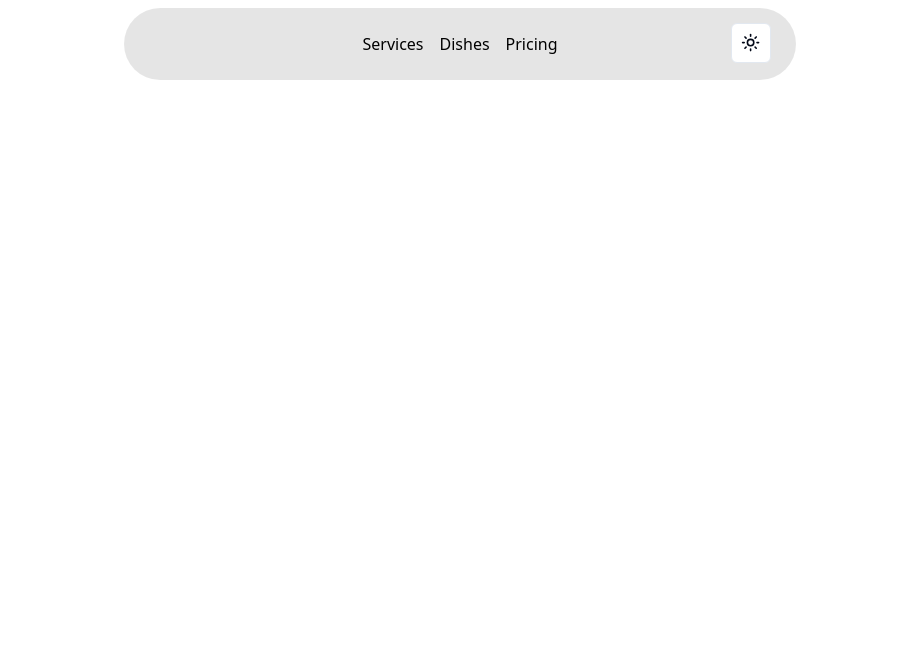
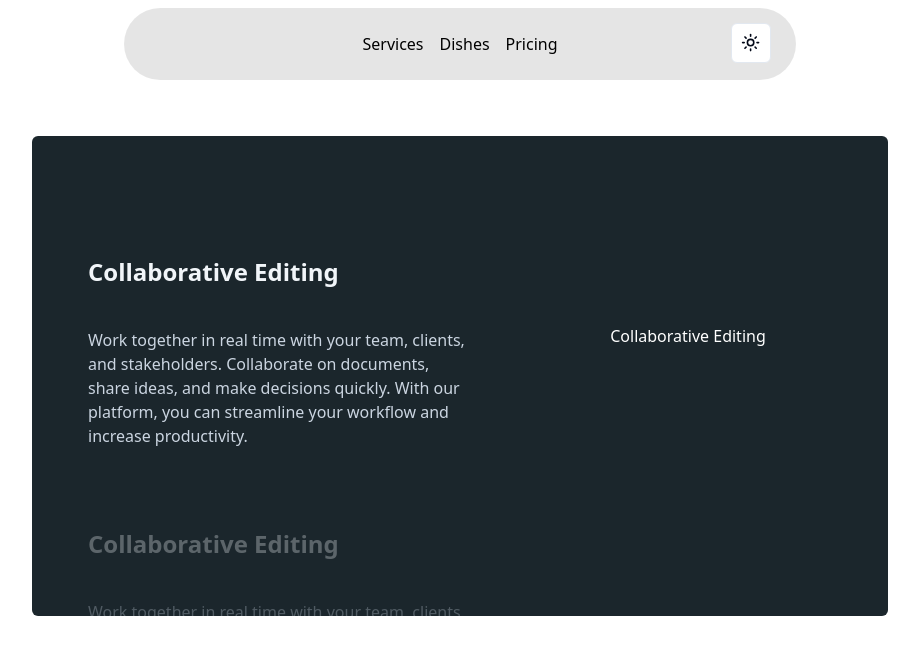
Before and after one commit to kkm980/voo-sharable, a Next.js app: page /dashboard in a window 1280 px wide. Shown: the top 654 px of the page, without its empty margins (180-1099 px from the left). Built offline with nearby package versions, Linux system fonts and the light colour scheme.

Commit message:
added dashboard content and context

```diff
--- a/app/dashboard/page.tsx
+++ b/app/dashboard/page.tsx
@@ -1,11 +1,9 @@
-import MeteorsForm from "@/components/signupForm";
-import { ThemeToggler } from "@/components/themeToggler";
-import Image from "next/image";
+import StickyScrollReveal from "@/components/dashboard/cardScroler/CardScroller";
 
 export default function Home() {
   return (
-    <main className="flex min-h-[2000px] flex-col items-center justify-between p-24">
-
+    <main className="flex max-h-screen flex-col items-center justify-between p-24 overflow-hidden">
+     <StickyScrollReveal/>
     </main>
   );
 }
--- a/app/layout.tsx
+++ b/app/layout.tsx
@@ -9,7 +9,7 @@
   description: "Generated by create next app",
 };
 
-import { ThemeProvider } from "@/components/theme-provider"
+import { ThemeProvider } from "@/components/theme-provider";
 
 export default function RootLayout({
   children,
--- /dev/null
+++ b/components/dashboard/cardScroler/CardScroller.tsx
@@ -0,0 +1,90 @@
+"use client";
+import React from "react";
+import { StickyScroll } from "../../ui/sticky-scroll-reveal";
+import Image from "next/image";
+
+const content = [
+  {
+    title: "Collaborative Editing",
+    description:
+      "Work together in real time with your team, clients, and stakeholders. Collaborate on documents, share ideas, and make decisions quickly. With our platform, you can streamline your workflow and increase productivity.",
+    content: (
+      <div className="h-full w-full bg-[linear-gradient(to_bottom_right,var(--cyan-500),var(--emerald-500))] flex items-center justify-center text-white">
+        Collaborative Editing
+      </div>
+    ),
+  },
+  {
+    title: "Collaborative Editing",
+    description:
+      "Work together in real time with your team, clients, and stakeholders. Collaborate on documents, share ideas, and make decisions quickly. With our platform, you can streamline your workflow and increase productivity.",
+    content: (
+      <div className="h-full w-full bg-[linear-gradient(to_bottom_right,var(--cyan-500),var(--emerald-500))] flex items-center justify-center text-white">
+        Collaborative Editing
+      </div>
+    ),
+  },
+  {
+    title: "Collaborative Editing",
+    description:
+      "Work together in real time with your team, clients, and stakeholders. Collaborate on documents, share ideas, and make decisions quickly. With our platform, you can streamline your workflow and increase productivity.",
+    content: (
+      <div className="h-full w-full bg-[linear-gradient(to_bottom_right,var(--cyan-500),var(--emerald-500))] flex items-center justify-center text-white">
+        Collaborative Editing
+      </div>
+    ),
+  },
+  {
+    title: "Collaborative Editing",
+    description:
+      "Work together in real time with your team, clients, and stakeholders. Collaborate on documents, share ideas, and make decisions quickly. With our platform, you can streamline your workflow and increase productivity.",
+    content: (
+      <div className="h-full w-full bg-[linear-gradient(to_bottom_right,var(--cyan-500),var(--emerald-500))] flex items-center justify-center text-white">
+        Collaborative Editing
+      </div>
+    ),
+  },
+  {
+    title: "Real time changes",
+    description:
+      "See changes as they happen. With our platform, you can track every modification in real time. No more confusion about the latest version of your project. Say goodbye to the chaos of version control and embrace the simplicity of real-time updates.",
+    content: (
+      <div className="h-full w-full  flex items-center justify-center text-white">
+        <Image
+          src="/linear.webp"
+          width={300}
+          height={300}
+          className="h-full w-full object-cover"
+          alt="linear board demo"
+        />
+      </div>
+    ),
+  },
+  {
+    title: "Version control",
+    description:
+      "Experience real-time updates and never stress about version control again. Our platform ensures that you're always working on the most recent version of your project, eliminating the need for constant manual updates. Stay in the loop, keep your team aligned, and maintain the flow of your work without any interruptions.",
+    content: (
+      <div className="h-full w-full bg-[linear-gradient(to_bottom_right,var(--orange-500),var(--yellow-500))] flex items-center justify-center text-white">
+        Version control
+      </div>
+    ),
+  },
+  {
+    title: "Running out of content",
+    description:
+      "Experience real-time updates and never stress about version control again. Our platform ensures that you're always working on the most recent version of your project, eliminating the need for constant manual updates. Stay in the loop, keep your team aligned, and maintain the flow of your work without any interruptions.",
+    content: (
+      <div className="h-full w-full bg-[linear-gradient(to_bottom_right,var(--cyan-500),var(--emerald-500))] flex items-center justify-center text-white">
+        Running out of content
+      </div>
+    ),
+  },
+];
+export default function StickyScrollReveal() {
+  return (
+    <div className="p-10">
+      <StickyScroll content={content} />
+    </div>
+  );
+}
--- a/components/themeToggler/index.tsx
+++ b/components/themeToggler/index.tsx
@@ -2,7 +2,7 @@
 
 import * as React from "react"
 import { Moon, Sun } from "lucide-react"
-import { useTheme } from "next-themes"
+import { useTheme } from "next-themes";
 
 import { Button } from "@/components/ui/button"
 
--- a/components/ui/navbar-menu.tsx
+++ b/components/ui/navbar-menu.tsx
@@ -28,7 +28,7 @@
     <div onMouseEnter={() => setActive(item)} className="relative ">
       <motion.p
         transition={{ duration: 0.3 }}
-        className="cursor-pointer text-black hover:opacity-[0.9] dark:text-white"
+        className="cursor-pointer text-black hover:opacity-[0.9] dark:text-neutral-500"
       >
         {item}
       </motion.p>
@@ -113,7 +113,7 @@
   return (
     <Link
       {...rest}
-      className="text-neutral-700 dark:text-neutral-200 hover:text-black "
+      className="text-neutral-700 dark:text-neutral-200 hover:text-black dark:text-neutral-500"
     >
       {children}
     </Link>
--- /dev/null
+++ b/components/ui/sticky-scroll-reveal.tsx
@@ -0,0 +1,113 @@
+"use client";
+import React, { useRef } from "react";
+import { useMotionValueEvent, useScroll } from "framer-motion";
+import { motion } from "framer-motion";
+import { cn } from "@/utils/cn";
+import { useTheme } from "next-themes";
+
+export const StickyScroll = ({
+  content,
+  contentClassName,
+}: {
+  content: {
+    title: string;
+    description: string;
+    content?: React.ReactNode | any;
+  }[];
+  contentClassName?: string;
+}) => {
+  const { theme } = useTheme();
+  const [activeCard, setActiveCard] = React.useState(0);
+  const ref = useRef<any>(null);
+  const { scrollYProgress } = useScroll({
+    // uncomment line 22 and comment line 23 if you DONT want the overflow container and want to have it change on the entire page scroll
+    // target: ref
+    container: ref,
+    offset: ["start start", "end start"],
+  });
+  const cardLength = content.length;
+
+  useMotionValueEvent(scrollYProgress, "change", (latest) => {
+    const cardsBreakpoints = content.map((_, index) => index / cardLength);
+    const closestBreakpointIndex = cardsBreakpoints.reduce(
+      (acc, breakpoint, index) => {
+        const distance = Math.abs(latest - breakpoint);
+        if (distance < Math.abs(latest - cardsBreakpoints[acc])) {
+          return index;
+        }
+        return acc;
+      },
+      0
+    );
+    setActiveCard(closestBreakpointIndex);
+  });
+
+  const backgroundLightColors = [
+    "#7D7C7C",
+    "#7D7C6D",
+    "#7D7C5B",
+  ];
+  const backgroundDarkColors = [
+    "#1B262C",
+    "#333333",
+    "#5B5656",
+    "#4D4646"
+  ];
+  const linearGradients = [
+    "linear-gradient(to bottom right, var(--cyan-500), var(--emerald-500))",
+    "linear-gradient(to bottom right, var(--pink-500), var(--indigo-500))",
+    "linear-gradient(to bottom right, var(--orange-500), var(--yellow-500))",
+  ];
+  return (
+    <motion.div
+      animate={{
+        backgroundColor: theme==="light"?backgroundLightColors[activeCard % backgroundLightColors.length]:backgroundDarkColors[activeCard % backgroundDarkColors.length],
+      }}
+      className="h-[30rem] overflow-y-auto flex justify-center relative space-x-10 rounded-md p-10"
+      ref={ref}
+    >
+      <div className="div relative flex items-start px-4">
+        <div className="max-w-2xl">
+          {content.map((item, index) => (
+            <div key={item.title + index} className="my-20">
+              <motion.h2
+                initial={{
+                  opacity: 0,
+                }}
+                animate={{
+                  opacity: activeCard === index ? 1 : 0.3,
+                }}
+                className="text-2xl font-bold text-slate-100"
+              >
+                {item.title}
+              </motion.h2>
+              <motion.p
+                initial={{
+                  opacity: 0,
+                }}
+                animate={{
+                  opacity: activeCard === index ? 1 : 0.3,
+                }}
+                className="text-kg text-slate-300 max-w-sm mt-10"
+              >
+                {item.description}
+              </motion.p>
+            </div>
+          ))}
+          <div className="h-40" />
+        </div>
+      </div>
+      <motion.div
+        animate={{
+          background: linearGradients[activeCard % linearGradients.length],
+        }}
+        className={cn(
+          "hidden lg:block h-60 w-80 rounded-md bg-white sticky top-10 overflow-hidden",
+          contentClassName
+        )}
+      >
+        {content[activeCard].content ?? null}
+      </motion.div>
+    </motion.div>
+  );
+};
--- a/tailwind.config.ts
+++ b/tailwind.config.ts
@@ -1,4 +1,5 @@
 import type { Config } from "tailwindcss";
+const defaultTheme = require("tailwindcss/defaultTheme");
 const colors = require("tailwindcss/colors");
 const {
   default: flattenColorPalette,
```
